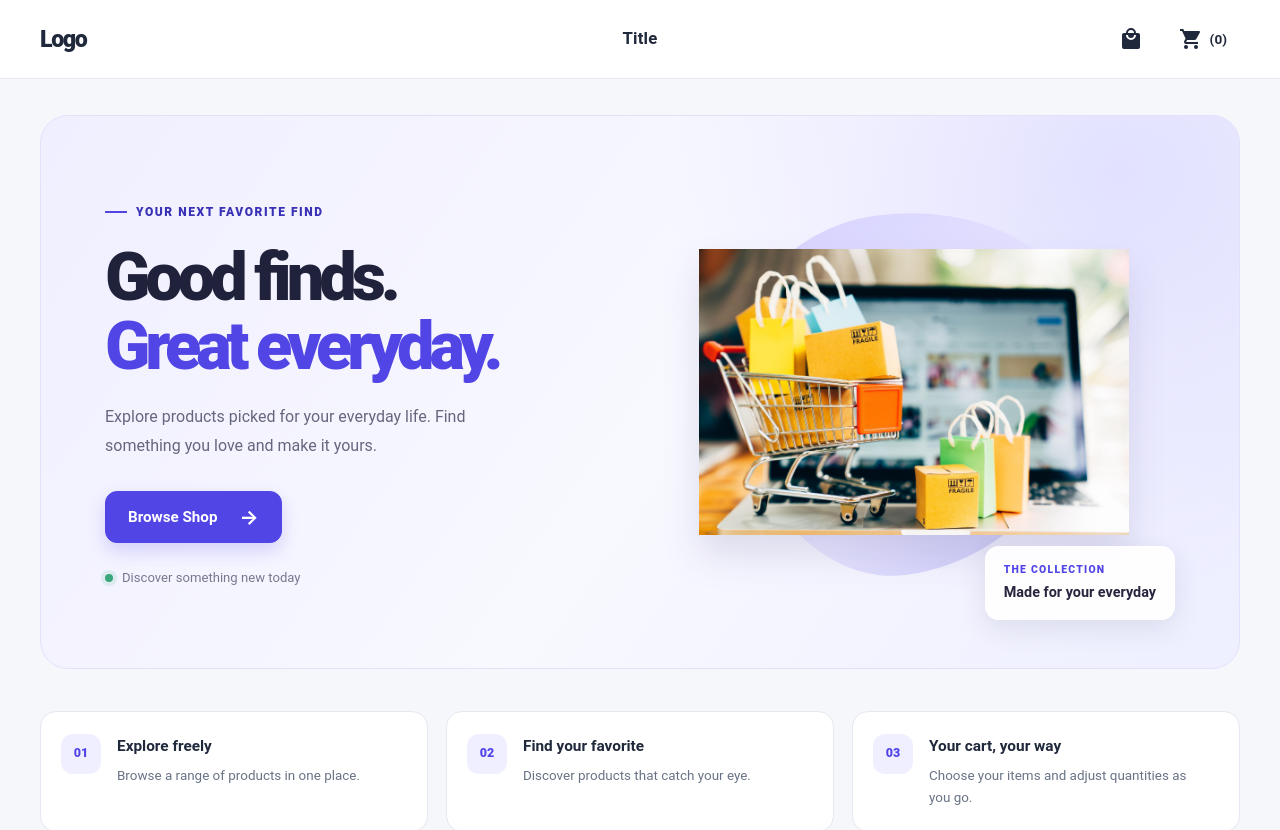
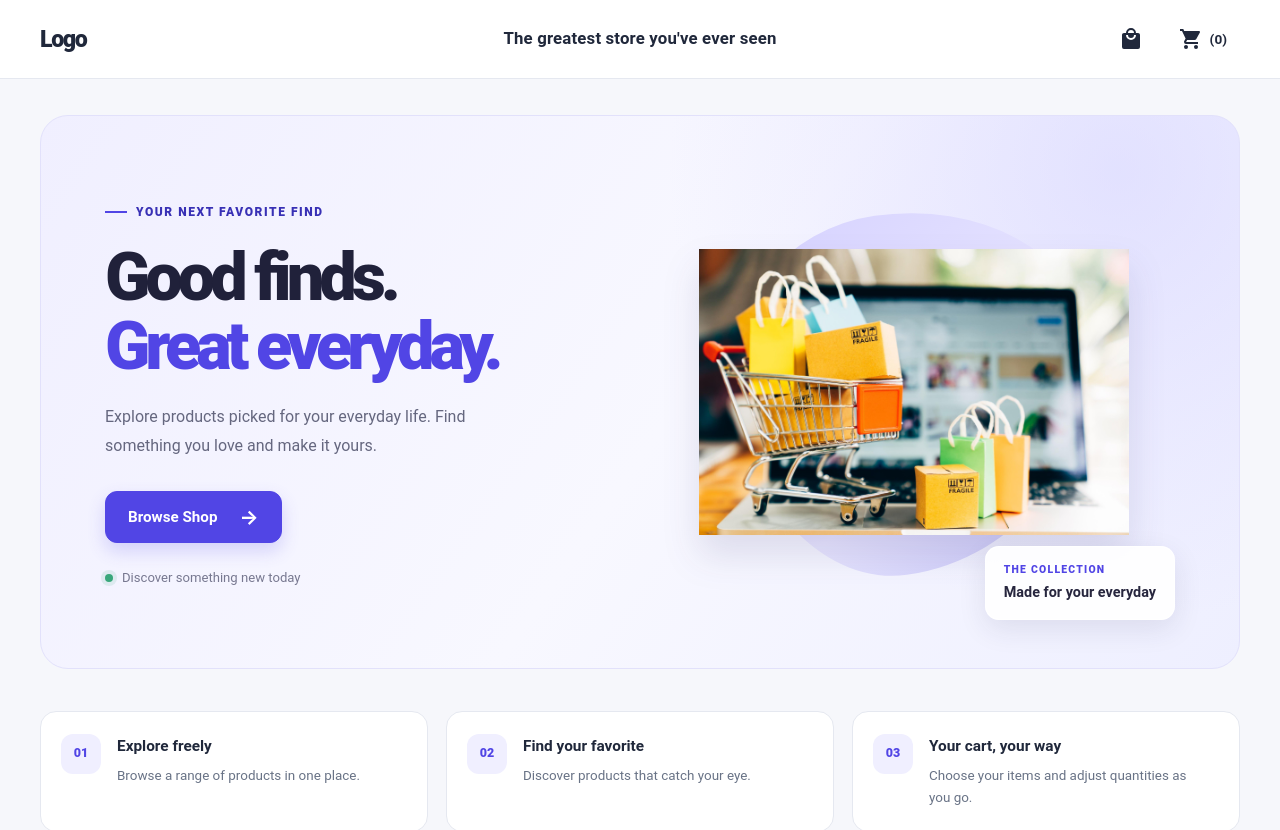
Before and after one commit to jdy7149/Shopping-Cart, a React (Vite) app: page / in a window 1280 px wide. Shown: the top 830 px of the page. Built offline with nearby package versions, Linux system fonts and the light colour scheme.

Commit message:
Change title

```diff
--- a/src/components/Header/Header.jsx
+++ b/src/components/Header/Header.jsx
@@ -10,7 +10,7 @@ function Header({ itemCount = 0 }) {
         <h1 className={styles.logoText}>Logo</h1>
       </Link>
 
-      <h1 className={styles.title}>Title</h1>
+      <h1 className={styles.title}>The greatest store you've ever seen</h1>
 
       <nav className={styles.actions} aria-label="Main navigation">
         <Link to="/shop" aria-label="shop" className={styles.iconLink}>
```
